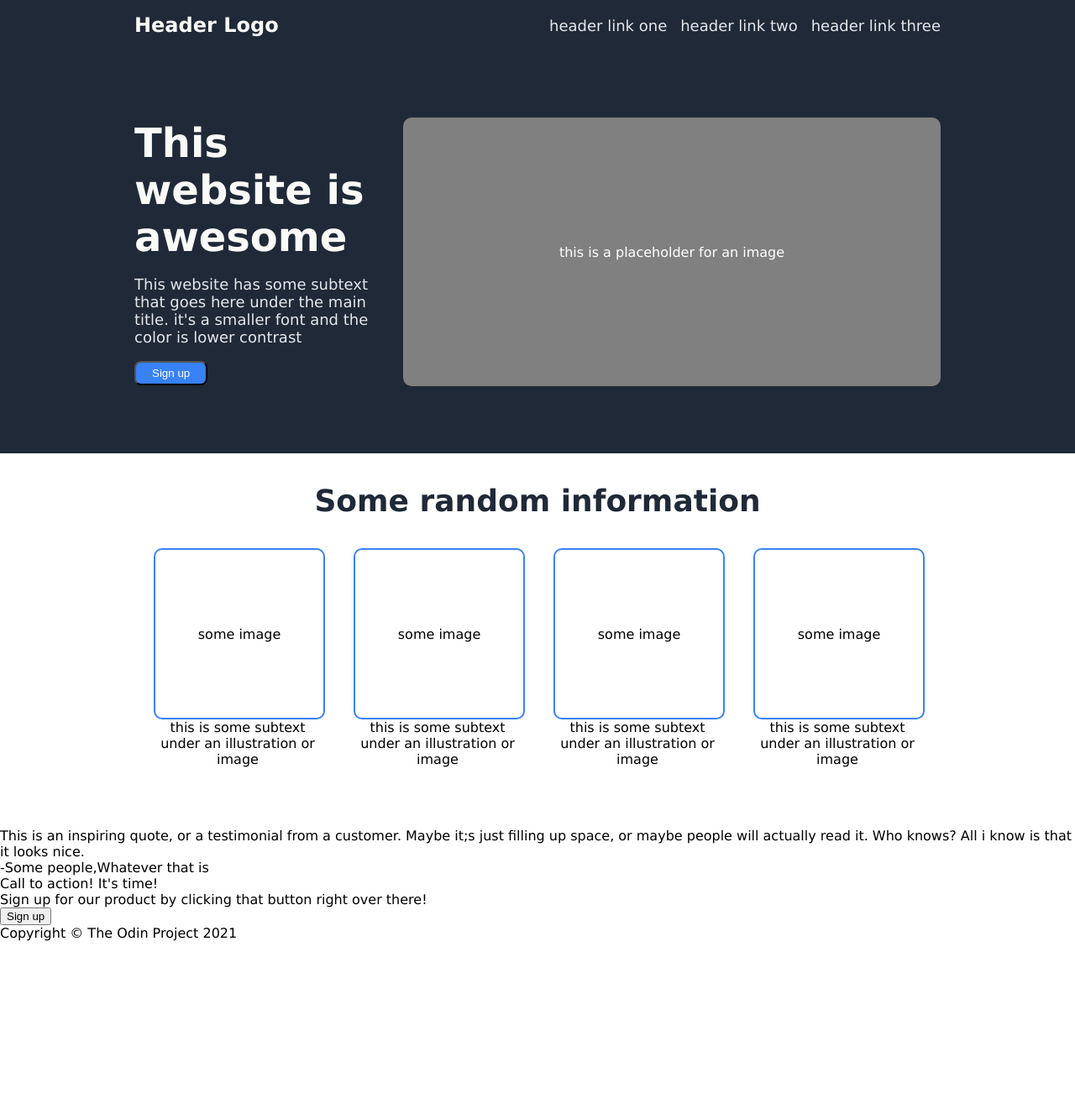
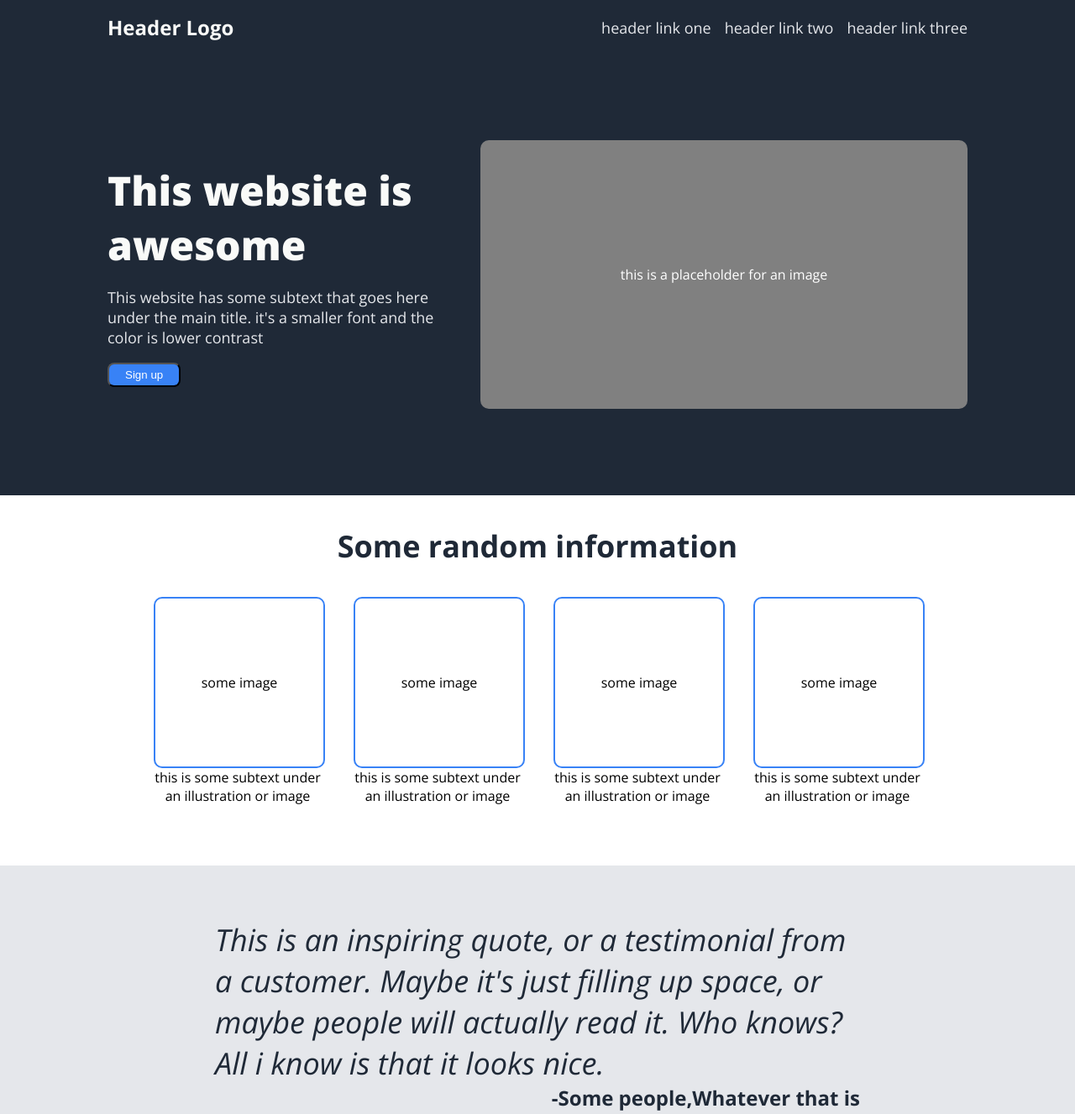
Before and after one commit to eka-septian/landing-page, a plain HTML site: page index.html in a window 1280 px wide. Shown: the top 1327 px of the page at 84% size. Before the commit the page ends 1121 px from the top, so only its background shows below. Drawn offline with nearby package versions, Linux system fonts and the light colour scheme.

Commit message:
update sectionThree and sectionOne

```diff
--- a/index.html
+++ b/index.html
@@ -6,6 +6,9 @@
     <meta name="viewport" content="width=device-width, initial-scale=1.0">
     <title>Landing Page</title>
     <link rel="stylesheet" href="./style.css">
+    <link rel="preconnect" href="https://fonts.googleapis.com">
+    <link rel="preconnect" href="https://fonts.gstatic.com" crossorigin>
+    <link href="https://fonts.googleapis.com/css2?family=Open+Sans:ital,wght@0,300;0,400;0,500;0,600;0,700;0,800;1,300;1,400;1,500;1,600;1,700;1,800&display=swap" rel="stylesheet">
   </head>
 
   <body>
@@ -50,8 +53,8 @@
     </div>
 
     <div class="sectionThree">
-      <div>This is an inspiring quote, or a testimonial from a customer. Maybe it;s just filling up space, or maybe people will actually read it. Who knows? All i know is that it looks nice.</div>
-      <div>-Some people,Whatever that is</div>
+      <div class="quote">This is an inspiring quote, or a testimonial from a customer. Maybe it's just filling up space, or maybe people will actually read it. Who knows? All i know is that it looks nice.</div>
+      <div class="author">-Some people,Whatever that is</div>
     </div>
 
     <div class="sectionFour">
--- a/style.css
+++ b/style.css
@@ -1,5 +1,5 @@
 body {
-  font-family: Verdana, Geneva, Tahoma, sans-serif;
+  font-family: "Open Sans", Verdana, Geneva, sans-serif;
   display: flex;
   flex-direction: column;
   margin: 0;
@@ -11,7 +11,7 @@ body {
   align-items: center;
   background: #1F2937;
   color: white;
-  padding: 16px 10em;
+  padding: 16px 10%;
 }
 
 .header ul {
@@ -34,17 +34,17 @@ body {
 
 .sectionOne {
   display: flex;
-  padding: 5em 10em;
+  padding: 8% 10%;
   justify-content: space-between;
   align-items: center;
   background: #1F2937;
   color: white;
-  gap: 26px;
+  gap: 5%;
 }
 
 .sectionOne .img {
   background: gray;
-  width: 640px;
+  width: 580px;
   height: 320px;
   border-radius: 10px;
   display: flex;
@@ -65,7 +65,7 @@ body {
   margin: 0;
   color: #F9FAF8;
   font-size: 48px;
-  font-weight: bold;
+  font-weight: 800;
 }
 
 .sectionOne p, a {
@@ -105,3 +105,24 @@ body {
   justify-content: center;
   align-items: center;
 }
+
+.sectionThree {
+  background-color: #e5e7eb;
+  color: #1f2937;
+  align-content: center;
+  padding: 5% 20%;
+}
+
+.quote {
+  font-size: 36px;
+  font-style: italic;
+  font-weight: lighter;
+  max-width: 75ch;
+}
+
+.author {
+  font-size: 24px;
+  font-weight: bold;
+  text-align: right;
+  font-style: normal;
+}
```
